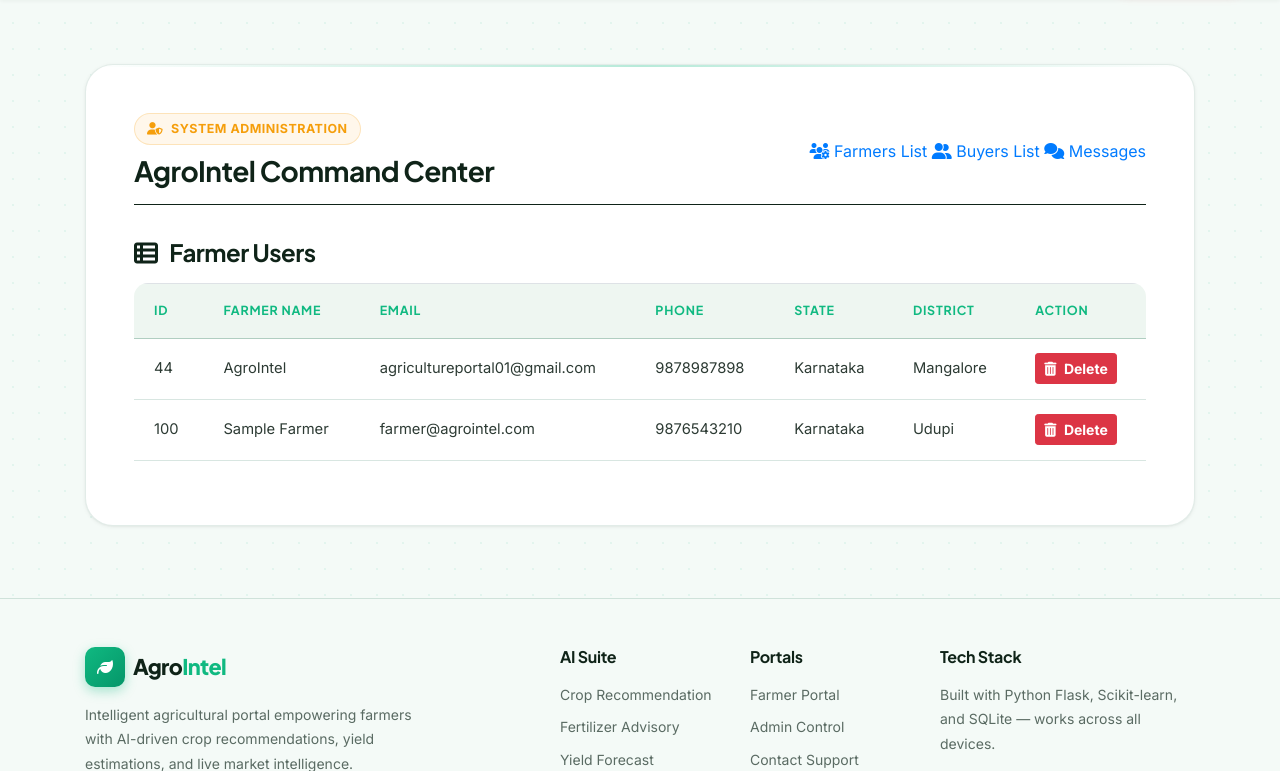
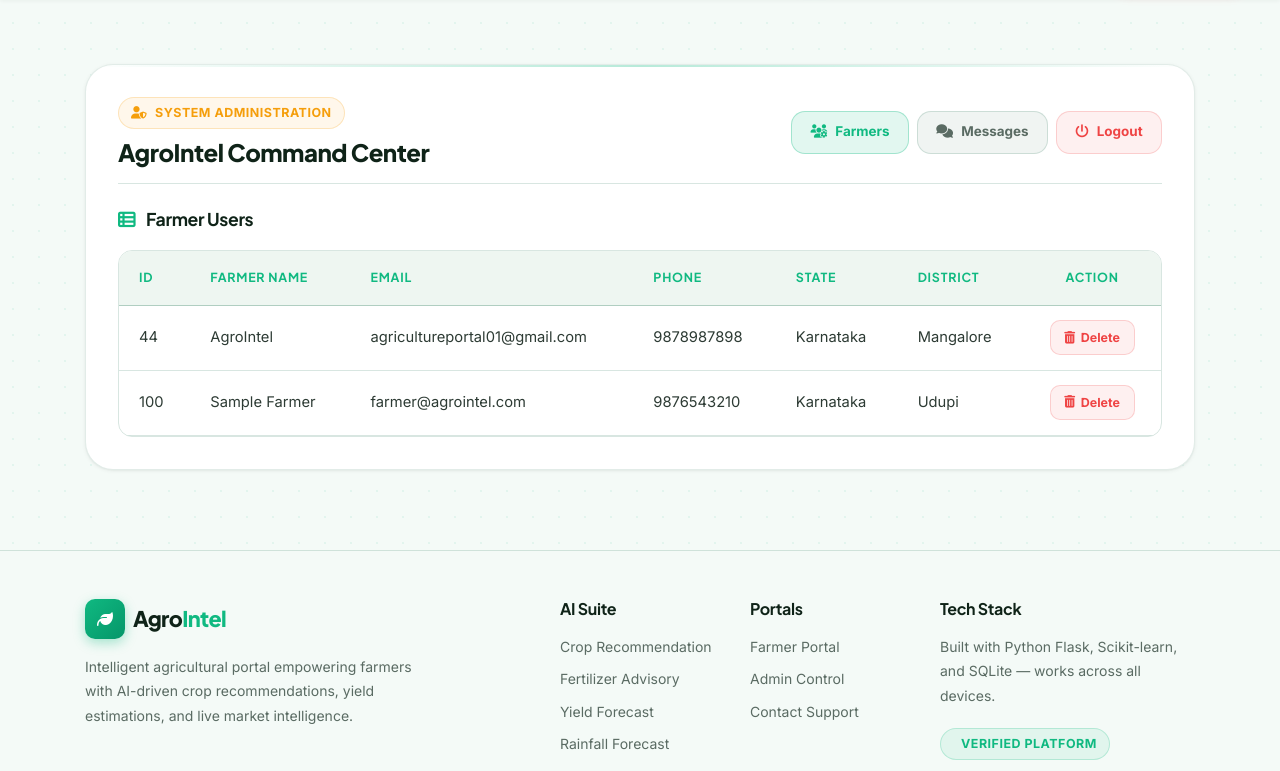
Before and after one commit to Ziyaullashariff46/AgroIntel---Predictive-Farming-and-Yield-Optimization, a Flask app: page /admin/farmers in a window 1280 px wide. Shown: the part 68-839 px from the top of the page. Run offline with Flask 2, Linux system fonts and the light colour scheme; a user stored in the database is signed in; data comes from the database, SQL or seed files in the repository.

Commit message:
fixed some bugs

```diff
--- a/templates/admin_dashboard.html
+++ b/templates/admin_dashboard.html
@@ -3,37 +3,49 @@
 
 {% block content %}
 <div class="container py-5">
-  <div class="glass-card p-4 p-md-5 mb-4">
-    <!-- Perfectly Aligned Header & Sub-Nav Tabs -->
-    <div class="d-flex flex-column flex-md-row align-items-md-center justify-content-between gap-3 mb-4 pb-3 border-bottom" style="border-color: var(--border-glass) !important;">
-      <div class="mb-3 mb-md-0">
+  <div class="glass-card" style="padding: 2rem;">
+
+    {# ── Header & Navigation ── #}
+    <div class="d-flex flex-column flex-md-row align-items-md-center justify-content-between mb-4 pb-3" style="border-bottom: 1px solid var(--border-subtle); gap: 1rem;">
+      <div>
         <span class="badge-agro badge-agro-amber mb-2"><i class="fas fa-user-shield"></i> System Administration</span>
-        <h3 class="text-bright font-weight-bold mb-0">AgroIntel Command Center</h3>
+        <h3 style="font-family: var(--font-display); font-weight: 800; font-size: 1.5rem; color: var(--text-primary); margin: 0;">
+          AgroIntel Command Center
+        </h3>
       </div>
 
-      <div class="subnav-pills">
-        <a href="{{ url_for('admin_farmers') }}" class="subnav-link {% if title=='Farmer Users' %}active{% endif %}">
-          <i class="fas fa-users-gear"></i> Farmers List
+      <div style="display: flex; gap: 0.5rem; flex-wrap: wrap;">
+        <a href="{{ url_for('admin_farmers') }}"
+           style="display: inline-flex; align-items: center; gap: 0.5rem; padding: 0.55rem 1.15rem; border-radius: var(--r-md); font-weight: 700; font-size: 0.84rem; text-decoration: none; transition: all 0.2s ease;
+                  {% if title=='Farmer Users' %}background: rgba(16,185,129,0.12); color: var(--emerald-500); border: 1px solid rgba(16,185,129,0.30);{% else %}background: var(--bg-input); color: var(--text-muted); border: 1px solid var(--border-subtle);{% endif %}">
+          <i class="fas fa-users-gear"></i> Farmers
         </a>
-        <a href="{{ url_for('admin_customers') }}" class="subnav-link {% if title=='Customer Users' %}active{% endif %}">
-          <i class="fas fa-user-group"></i> Buyers List
+        <a href="{{ url_for('admin_messages') }}"
+           style="display: inline-flex; align-items: center; gap: 0.5rem; padding: 0.55rem 1.15rem; border-radius: var(--r-md); font-weight: 700; font-size: 0.84rem; text-decoration: none; transition: all 0.2s ease;
+                  {% if title=='Customer Feedback & Messages' %}background: rgba(16,185,129,0.12); color: var(--emerald-500); border: 1px solid rgba(16,185,129,0.30);{% else %}background: var(--bg-input); color: var(--text-muted); border: 1px solid var(--border-subtle);{% endif %}">
+          <i class="fas fa-comments"></i> Messages
         </a>
-        <a href="{{ url_for('admin_messages') }}" class="subnav-link {% if title=='Customer Feedback & Messages' %}active{% endif %}">
-          <i class="fas fa-comments"></i> Messages
+        <a href="{{ url_for('logout') }}"
+           style="display: inline-flex; align-items: center; gap: 0.5rem; padding: 0.55rem 1.15rem; border-radius: var(--r-md); font-weight: 700; font-size: 0.84rem; text-decoration: none; background: rgba(239,68,68,0.08); color: #ef4444; border: 1px solid rgba(239,68,68,0.20);">
+          <i class="fas fa-power-off"></i> Logout
         </a>
       </div>
     </div>
 
-    <div class="pt-2">
-      <h4 class="text-bright font-weight-bold mb-3"><i class="fas fa-table-list text-emerald mr-2"></i> {{ title }}</h4>
-      <div class="table-responsive">
-        <table class="table table-agro">
+    {# ── Data Table ── #}
+    <div>
+      <h4 style="font-family: var(--font-display); font-weight: 700; font-size: 1.1rem; color: var(--text-primary); margin-bottom: 1.25rem;">
+        <i class="fas fa-table-list" style="color: var(--emerald-500); margin-right: 8px;"></i> {{ title }}
+      </h4>
+
+      <div class="table-responsive" style="border-radius: var(--r-md); border: 1px solid var(--border-subtle);">
+        <table class="table-agro" style="margin: 0;">
           <thead>
             <tr>
               {% for col in headers %}
                 <th>{{ col }}</th>
               {% endfor %}
-              <th>Action</th>
+              <th style="text-align: center;">Action</th>
             </tr>
           </thead>
           <tbody>
@@ -43,11 +55,11 @@
                   {% for cell in row %}
                     <td>{{ cell }}</td>
                   {% endfor %}
-                  <td>
-                    <form action="{{ delete_url }}" method="POST" onsubmit="return confirm('Are you sure you want to delete this record?');">
+                  <td style="text-align: center;">
+                    <form action="{{ delete_url }}" method="POST" onsubmit="return confirm('Are you sure you want to delete this record?');" style="margin: 0;">
                       <input type="hidden" name="id" value="{{ row[0] }}">
-                      <button type="submit" class="btn btn-danger btn-sm font-weight-bold">
-                        <i class="fas fa-trash-can mr-1"></i> Delete
+                      <button type="submit" style="display: inline-flex; align-items: center; gap: 0.35rem; padding: 0.35rem 0.85rem; border-radius: var(--r-sm); font-weight: 700; font-size: 0.78rem; cursor: pointer; background: rgba(239,68,68,0.08); color: #ef4444; border: 1px solid rgba(239,68,68,0.20); transition: background 0.2s ease;" onmouseover="this.style.background='rgba(239,68,68,0.18)'" onmouseout="this.style.background='rgba(239,68,68,0.08)'">
+                        <i class="fas fa-trash-can"></i> Delete
                       </button>
                     </form>
                   </td>
@@ -55,13 +67,17 @@
               {% endfor %}
             {% else %}
               <tr>
-                <td colspan="{{ headers|length + 1 }}" class="text-center py-4 text-muted">No records found.</td>
+                <td colspan="{{ headers|length + 1 }}" style="text-align: center; padding: 2.5rem 1rem; color: var(--text-muted);">
+                  <i class="fas fa-inbox" style="font-size: 2rem; display: block; margin-bottom: 0.75rem; opacity: 0.4;"></i>
+                  No records found.
+                </td>
               </tr>
             {% endif %}
           </tbody>
         </table>
       </div>
     </div>
+
   </div>
 </div>
 {% endblock %}
--- a/templates/login.html
+++ b/templates/login.html
@@ -10,9 +10,6 @@
       <div class="d-flex rounded-lg p-1.5 mb-4" style="background: var(--bg-input); border: 1px solid var(--border-glass);">
         <a href="{{ url_for('login', role='farmer') }}" class="btn flex-fill text-sm font-weight-bold py-2 px-1 text-center {% if role=='farmer' %}btn-agro-primary{% else %}text-muted{% endif %}" style="min-width: 0;">
           <i class="fas fa-tractor mr-1"></i> Farmer
-        </a>
-        <a href="{{ url_for('login', role='customer') }}" class="btn flex-fill text-sm font-weight-bold py-2 px-1 text-center {% if role=='customer' %}btn-agro-primary{% else %}text-muted{% endif %}" style="min-width: 0;">
-          <i class="fas fa-cart-shopping mr-1"></i> Buyer
         </a>
         <a href="{{ url_for('login', role='admin') }}" class="btn flex-fill text-sm font-weight-bold py-2 px-1 text-center {% if role=='admin' %}btn-agro-admin{% else %}text-muted{% endif %}" style="min-width: 0;">
           <i class="fas fa-user-shield mr-1"></i> Admin
```
